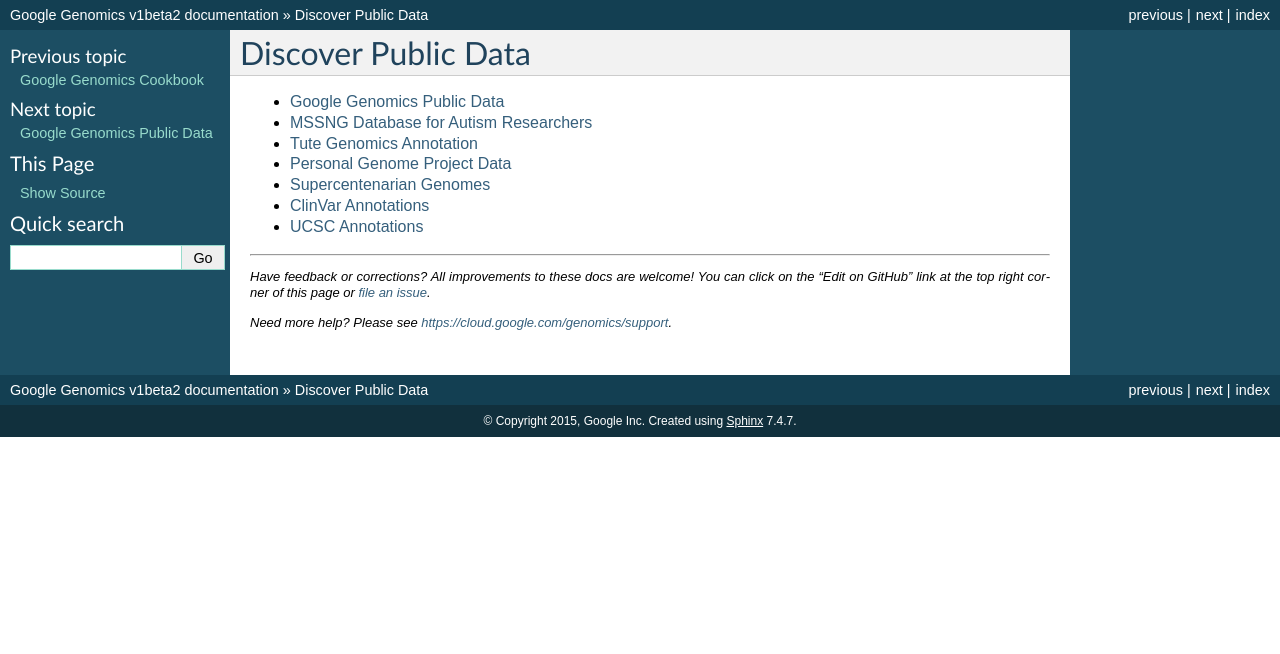
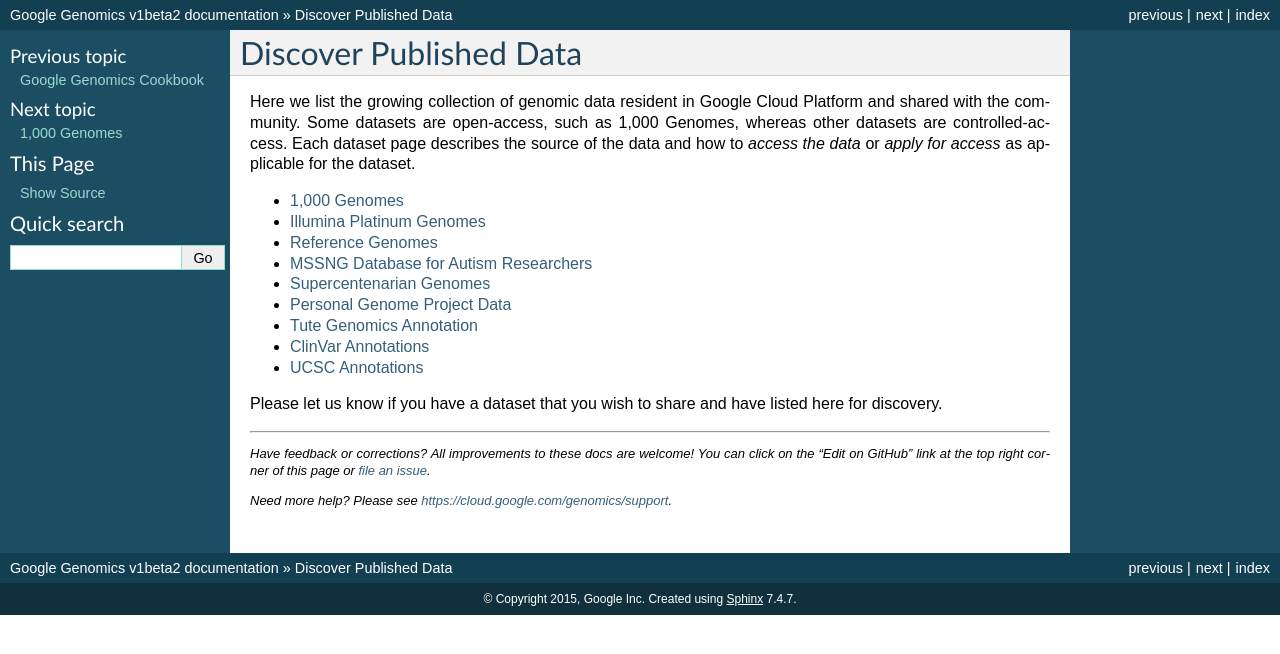
Before and after one commit to googlegenomics/readthedocs, a Sphinx documentation site: the page built from docs/source/use_cases/discover_public_data/index.rst, in a window 1280 px wide. Shown: the top 654 px of the page. Built offline with Sphinx 7.4.7, drawn with Linux system fonts in a browser that asks for light colours.

Commit message:
Clarify data to be discovered on GCP.

```diff
--- a/docs/source/includes/dataflow_on_gce_setup.rst
+++ b/docs/source/includes/dataflow_on_gce_setup.rst
@@ -6,7 +6,7 @@
 
     .. container:: content
 
-    If you do not have Java on your local machine, you can set up Java 7 on a `Google Compute Engine`_ instance.  The following setup instructions will allow you to *launch* Dataflow jobs from a Compute Engine instance:
+      If you do not have Java on your local machine, you can set up Java 7 on a `Google Compute Engine`_ instance.  The following setup instructions will allow you to *launch* Dataflow jobs from a Compute Engine instance:
 
       (1) Use the `Google Developers Console`_ to spin up a `Google Compute Engine`_ instance and ssh into it.  If you have not done this before, see the `step-by-step instructions <https://cloud.google.com/compute/docs/quickstart-developer-console>`_.
 
--- a/docs/source/index.rst
+++ b/docs/source/index.rst
@@ -21,5 +21,3 @@
   use_cases/build_your_own_api_client/index
   use_cases/run_picard_and_gatk/index
   mailinglist
-
-.. include:: includes/footer.rst
--- a/docs/source/mailinglist.rst
+++ b/docs/source/mailinglist.rst
@@ -9,6 +9,3 @@
 way to sync up with other people who use genomics-tools including the core developers. You can subscribe
 by sending an email to ``google-genomics-discuss+subscribe@googlegroups.com`` or just post using
 the `web forum page <https://groups.google.com/forum/#!forum/google-genomics-discuss>`_.
-
-
-.. include:: includes/footer.rst
--- a/docs/source/use_cases/discover_public_data/index.rst
+++ b/docs/source/use_cases/discover_public_data/index.rst
@@ -1,13 +1,19 @@
-Discover Public Data
+Discover Published Data
 ========================
+Here we list the growing collection of genomic data resident in Google Cloud Platform and shared with the community.  Some datasets are open-access, such as 1,000 Genomes, whereas other datasets are controlled-access.  Each dataset page describes the source of the data and how to *access the data* or *apply for access* as applicable for the dataset.
+
 
 .. toctree::
   :maxdepth: 1
 
-  google_genomics_public_data
+  1000_genomes
+  platinum_genomes
+  reference_genomes
   mssng_data
+  supercentenarians
+  pgp_public_data
   tute_genomics_public_data
-  pgp_public_data
-  supercentenarians
   clinvar_annotations
   ucsc_annotations
+
+Please let us know if you have a dataset that you wish to share and have listed here for discovery.
```
Also changed, not shown: docs/source/use_cases/discover_public_data/1000_genomes.rst (added, +13 -0 lines), docs/source/use_cases/discover_public_data/google_genomics_public_data.rst (deleted, +0 -16 lines), docs/source/use_cases/discover_public_data/platinum_genomes.rst (added, +7 -0 lines), docs/source/use_cases/discover_public_data/reference_genomes.rst (added, +7 -0 lines).
